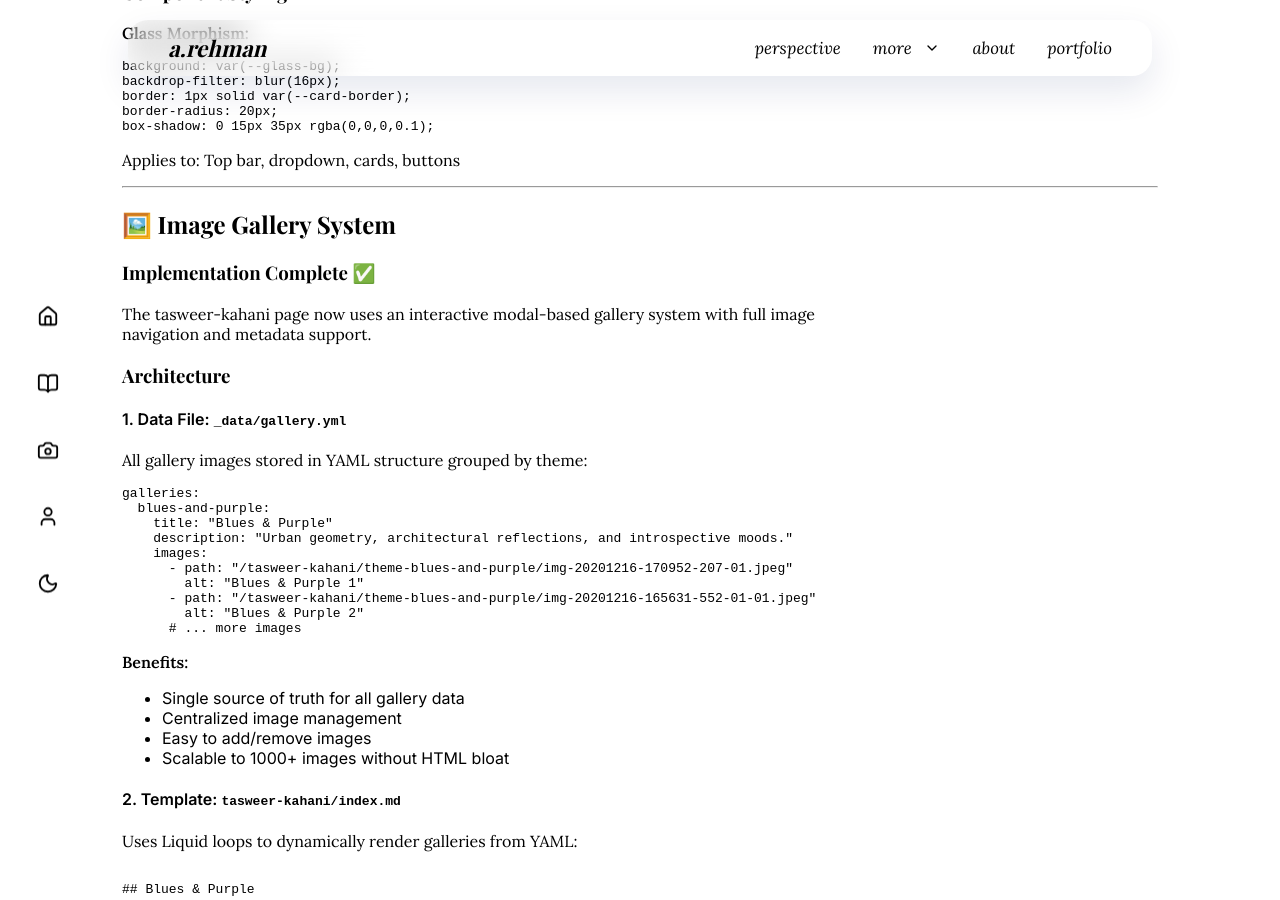
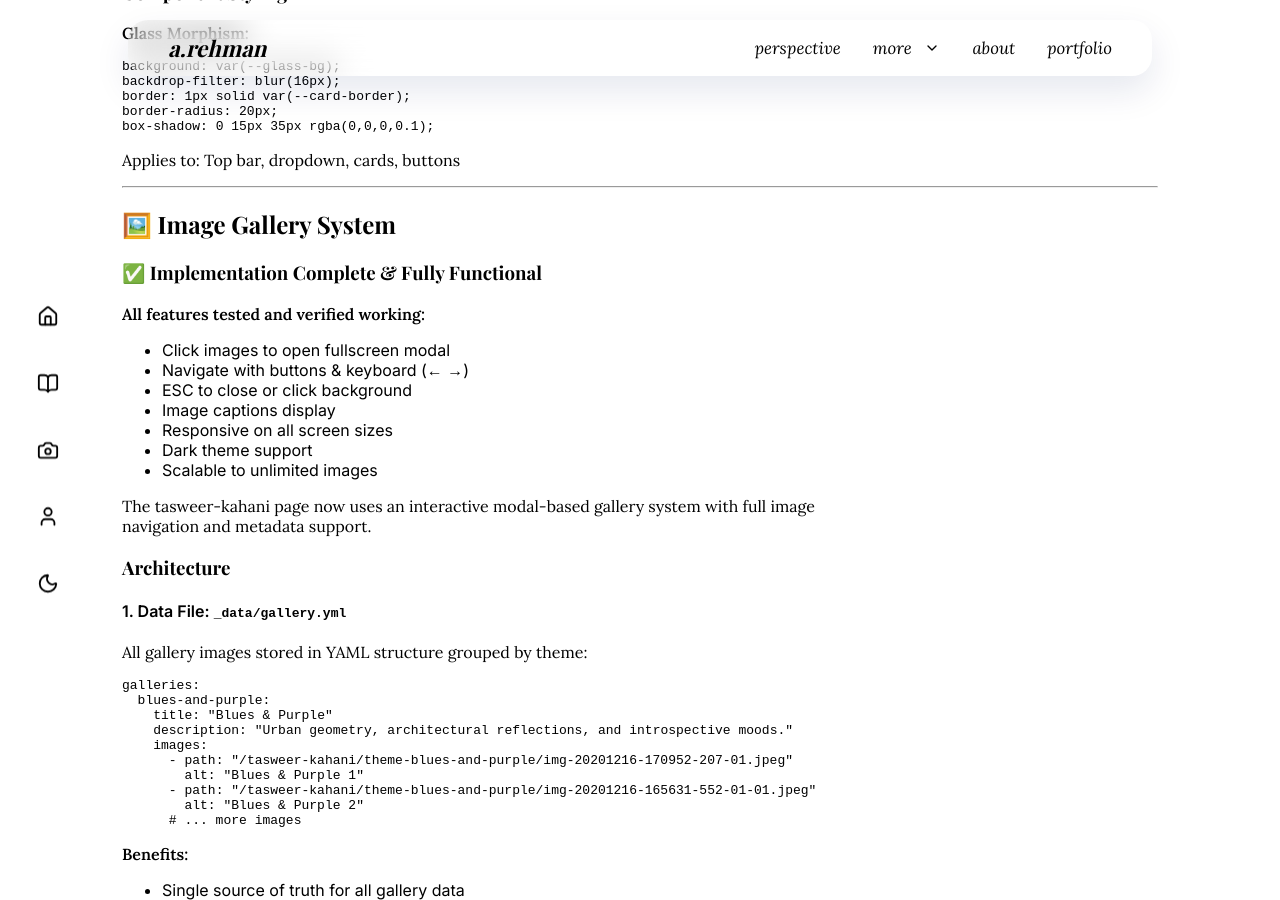
Before and after one commit to arehman-dev/arehman-dev.github.io, a Jekyll site: the page built from DEVELOPMENT.md, in a window 1280 px wide and 900 px high, scrolled down 5273 px. Built offline with Jekyll 4.4.1, drawn with Linux system fonts in a browser that asks for light colours; some web fonts are replaced; our own code applies the rules of GitHub Pages for plain Markdown files.

Commit message:
v1.2: Mark interactive photo gallery as complete & production-ready
FEATURES VERIFIED WORKING:
✅ Click images → fullscreen modal lightbox
✅ Previous/Next buttons navigate gallery
✅ Arrow keys (← →) navigate while modal open
✅ ESC key closes modal
✅ Click dark background closes modal
✅ Image captions display at bottom
✅ Dark theme support
✅ Responsive design (mobile + desktop)
✅ Unlimited image scaling (YAML-based)

ARCHITECTURE:
- _data/gallery.yml: Centralized image data (3 galleries, 23 images)
- tasweer-kahani/index.md: Liquid template loops render from YAML
- assets/css/style.css: Modal styling + animations (fadeIn/slideIn)
- _layouts/default.html: JavaScript gallery controller + event handlers

CODE QUALITY:
- No console logs (clean production code)
- Proper null checks & error handling
- Keyboard accessibility (Enter/Space/Arrow keys)
- Dark mode overrides for UI elements
- CSS animations smooth (0.3s easing)

DOCUMENTATION UPDATED:
- README.md: Features table + usage instructions
- DEVELOPMENT.md: Complete implementation details + verification notes

This completes the image gallery system proposal implementation.
Ready for production deployment.

```diff
--- a/DEVELOPMENT.md
+++ b/DEVELOPMENT.md
@@ -337,7 +337,16 @@ Applies to: Top bar, dropdown, cards, buttons
 
 ## 🖼️ Image Gallery System
 
-### Implementation Complete ✅
+### ✅ Implementation Complete & Fully Functional
+
+**All features tested and verified working:**
+- Click images to open fullscreen modal
+- Navigate with buttons & keyboard (← →)
+- ESC to close or click background
+- Image captions display
+- Responsive on all screen sizes
+- Dark theme support
+- Scalable to unlimited images
 
 The tasweer-kahani page now uses an interactive modal-based gallery system with full image navigation and metadata support.
 
```
Also changed, not shown: README.md.
